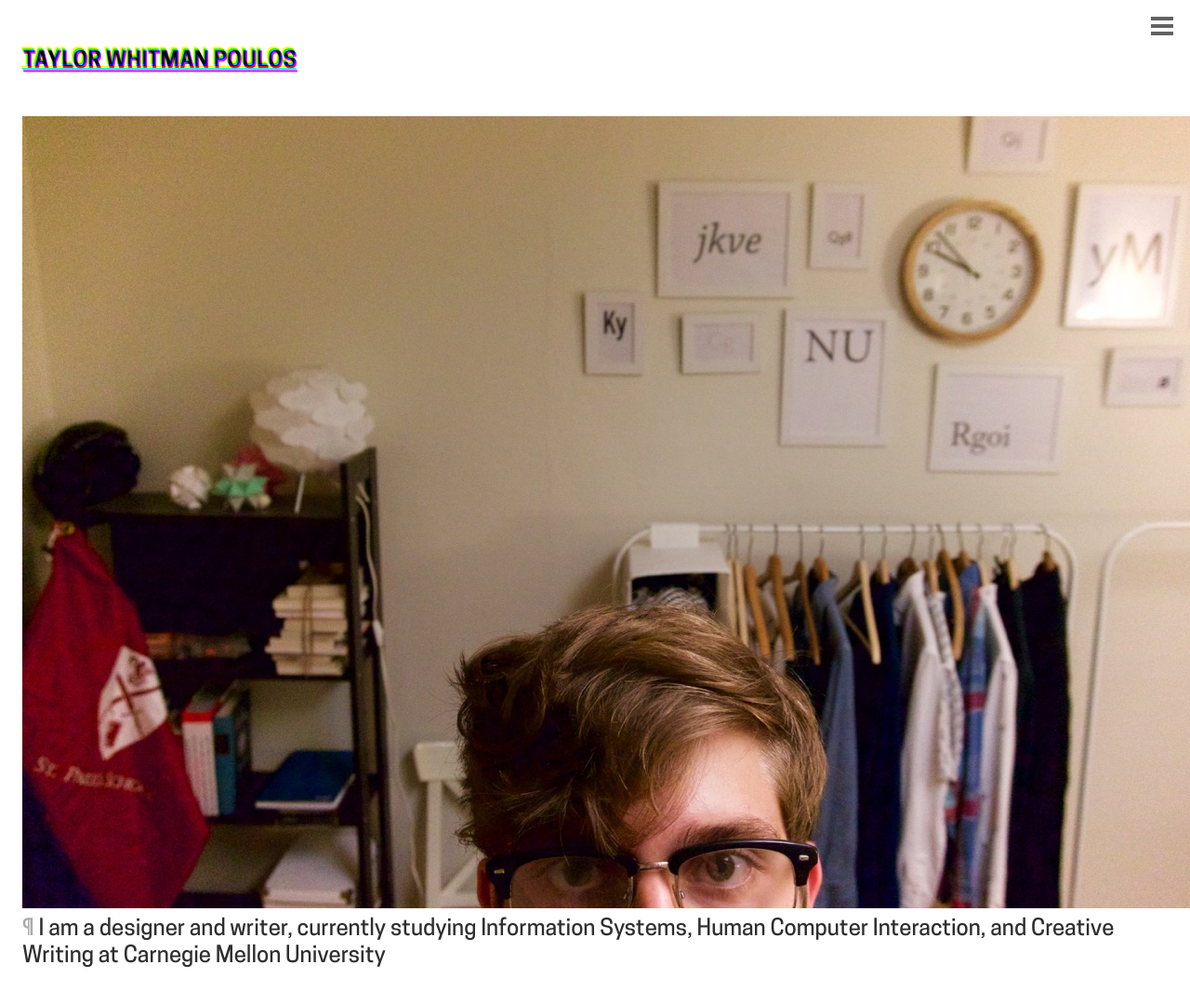
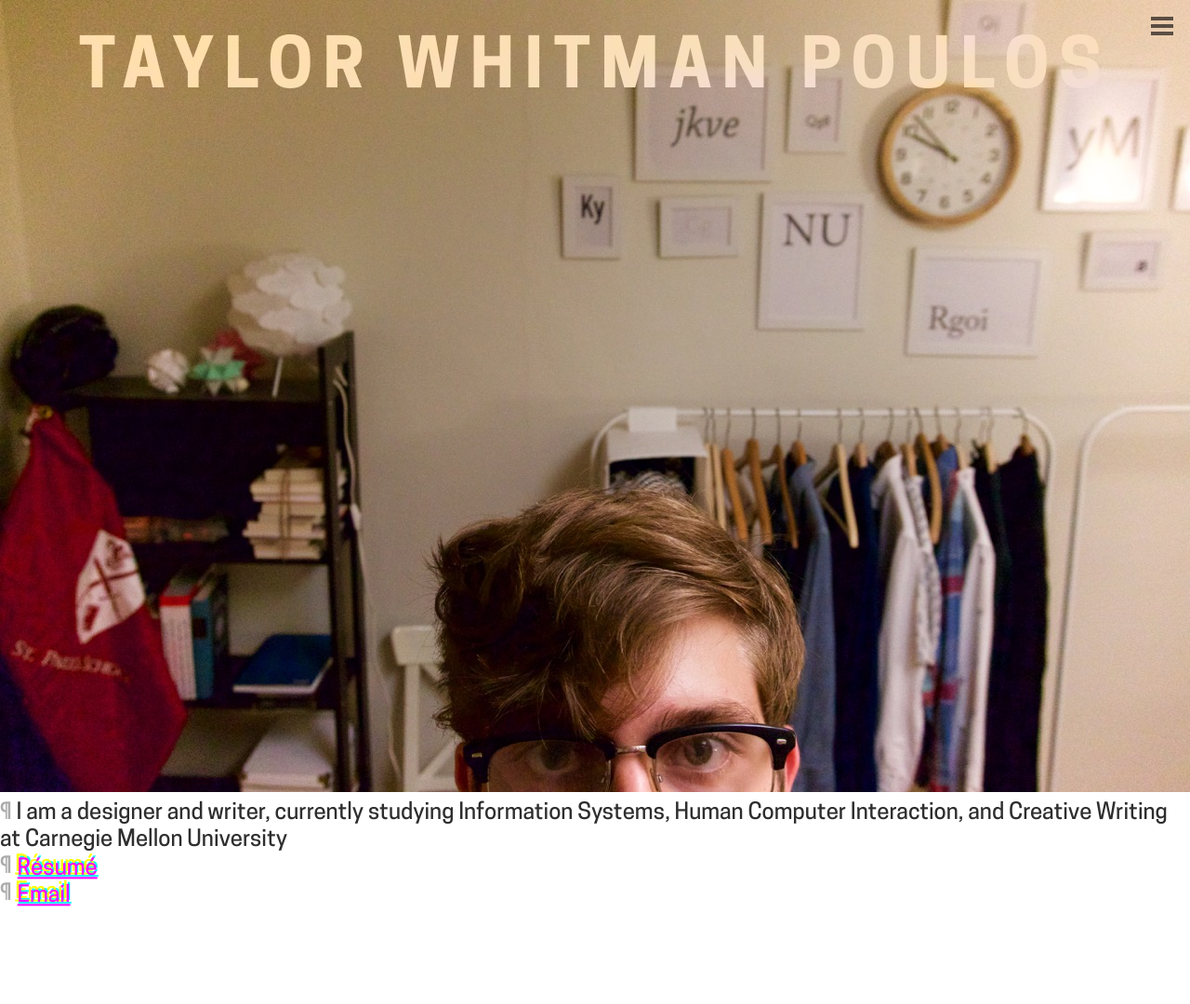
Before and after one commit to tpoulos/tpoulos.github.io, a Jekyll site: the page built from index.html, in a window 1280 px wide and 1400 px high. Shown: the top 1080 px of the window at 93% size. Built offline with Jekyll 4.4.1, drawn with Linux system fonts in a browser that asks for light colours; nearby versions of some CDN libraries.

Commit message:
made picture fullscreen, and made a luminocity based header

```diff
--- a/_includes/header.html
+++ b/_includes/header.html
@@ -1,8 +1,3 @@
-<header class="clearfix clickable-container">
-  <a href="/" class="clickable"> TAYLOR WHITMAN POULOS</a>
+<header class="clearfix ">
+  <a href="/" class="no-underline"> TAYLOR WHITMAN POULOS</a>
 </header>
-
-
-<!--
-<li class="clickable-container"><a class="clickable" href="/docs/resume_fall_2014.pdf">Résumé</a></li>
-<li class="clickable-container"><a class="clickable" href="mailto:poulos.taylor.w@gmail.com">Email</a></li> -->
--- a/_includes/style.scss
+++ b/_includes/style.scss
@@ -1,36 +1,37 @@
 * {
-  mix-blend-mode: darken;
 }
 body {
-	font-family: 'cooper_hewittmedium', helvetica, arial;
-	padding: 24px;
 	font-size: 24px;
 	color: #2E2E2E;
+  padding-bottom: 100000px;
+  font-family: 'cooper_hewittmedium', helvetica, arial;
 }
 
 header {
+  font-family: 'cooper_hewittbold', helvetica, arial;
 	margin: 24px 0px 48px 0px;
+  font-size: 72px;
+  letter-spacing: 0.15em;
+  position: fixed;
+  top: 0;
+  text-align: center;
+  left: 0;
+  right: 0;
+
+   mix-blend-mode: luminosity;
+   color: yellow;
+
+  z-index: 1000000;
+
 }
 
-header ul {
-	margin: 0;
-	padding: 0;
+header.clickable-container {
+  position: fixed;
+  z-index: 10000;
 }
 
-header li {
-	display: block;
-	float: left;
-	margin-right: 24px;
-	text-transform: uppercase;
-	font-family: 'cooper_hewittbold', helvetica, arial;
-}
-
-
-.scale-text {
-	font-family: 'cooper_hewittlight', helvetica, arial;
-	font-size: 94px;
-	line-height: 142px;
-	text-transform: uppercase;
+img.full-screen {
+  width: 100%;
 }
 
 p {
@@ -52,29 +53,15 @@ a {
 a:hover {
 	opacity: 0.8;
 }
+a.no-underline {
+  text-decoration: none;
+}
+
+
 
 .clickable {
   cursor: pointer;
 }
-
-.name {
-	position: relative;
-	text-decoration: none;
-}
-.name > :nth-child(1) {
-	color: magenta;
-	position: absolute;
-	top: -13px;
-}
-.name > :nth-child(2) {
-	color: yellow;
-}
-.name > :nth-child(3) {
-	position: absolute;
-	top: 13px;
-	color: cyan;
-}
-
 
 .clickable-container {
   position: relative;
@@ -84,7 +71,7 @@ a:hover {
 .first-clickable {
   position: absolute;
   color: cyan;
-  transform: translate(0em, 0em);
+  transform: translate(0.1em, 0em);
   transition: transform .05s;
 
 }
--- a/index.html
+++ b/index.html
@@ -5,9 +5,12 @@ layout: default
 
 
 
-<img src="/images/DSC00178.jpg">
+<img src="/images/DSC00178.jpg" class="full-screen">
 
 <p> I am a designer and writer, currently studying Information Systems, Human Computer Interaction, and Creative Writing at Carnegie Mellon University</p>
+
+<p><a class="clickable" href="/docs/resume_fall_2014.pdf">Résumé</a>
+<p><a class="clickable" href="mailto:poulos.taylor.w@gmail.com">Email</a>
 
 
 <script>
```
Also changed, not shown: 1 other file.
